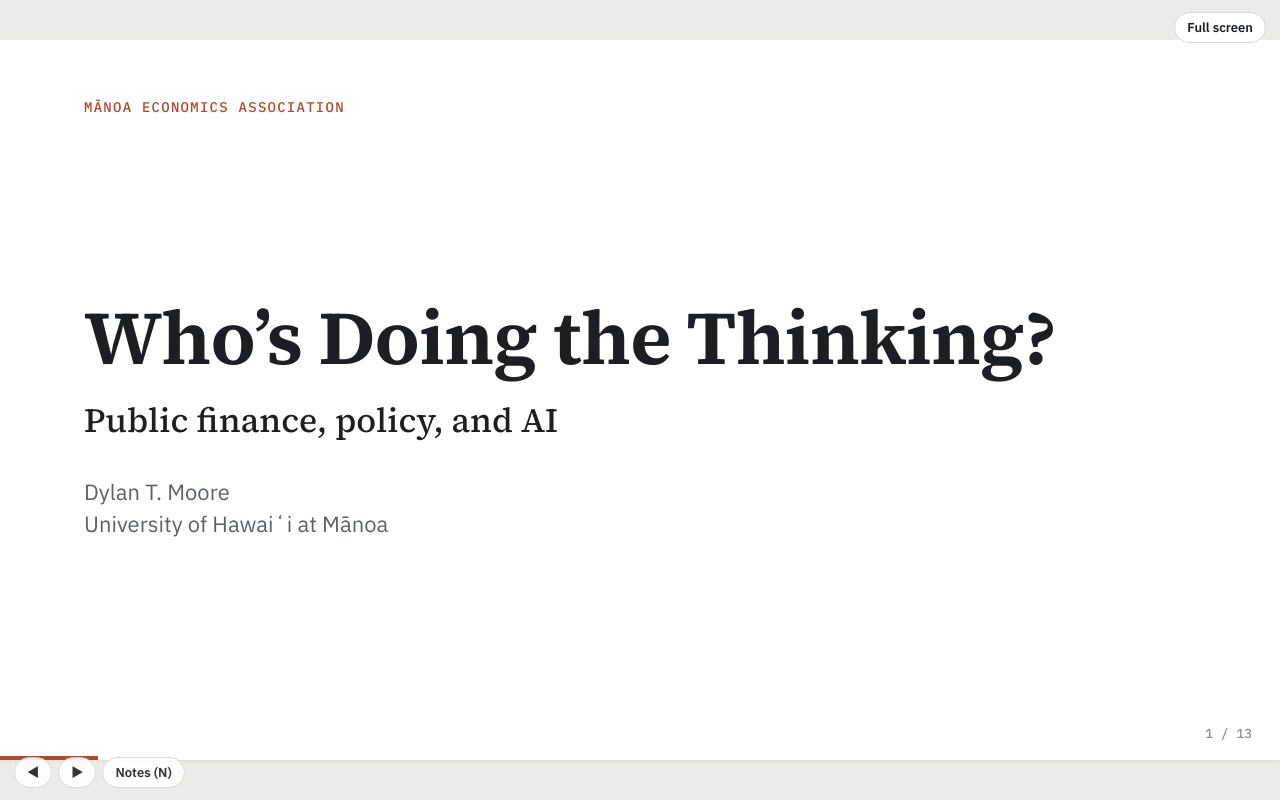
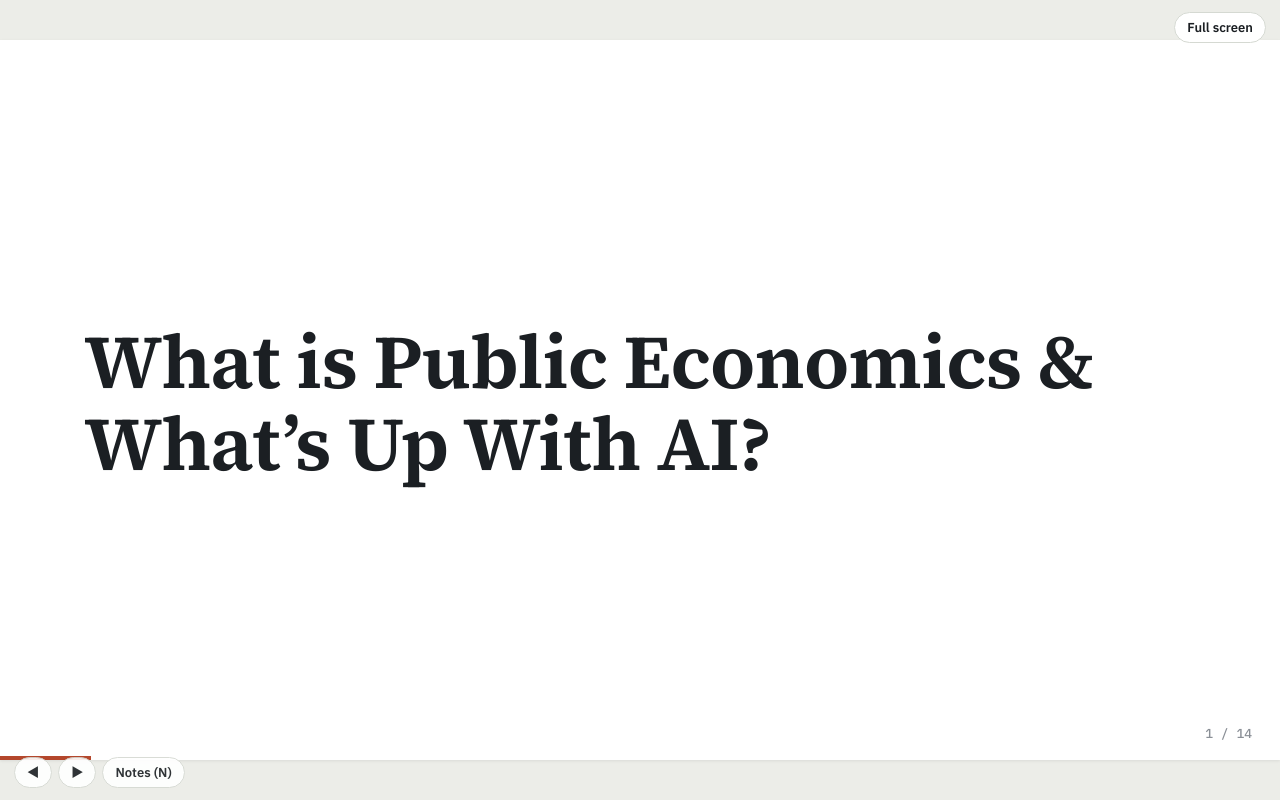
Before and after one commit to dylantmoore/website, a plain HTML site: page mea/index.html in a window 1280 px wide. Drawn offline with nearby package versions, Linux system fonts and the light colour scheme.

Commit message:
MEA slides: new title, add minimum wage transition slide
Co-Authored-By: Claude Opus 5.5 <noreply@anthropic.com>

```diff
--- a/mea/index.html
+++ b/mea/index.html
@@ -116,11 +116,8 @@ mark{background:#FBE7A6;color:inherit;padding:0 3px;border-radius:3px;transition
 
 <!-- TITLE -->
 <section class="slide on title-slide">
-  <div class="eyebrow">Mānoa Economics Association</div>
   <div class="center">
-    <h1>Who’s Doing the Thinking?</h1>
-    <p class="mid title-sub">Public finance, policy, and AI</p>
-    <p class="sm title-credit">Dylan T. Moore<br>University of Hawaiʻi at Mānoa</p>
+    <h1>What is Public Economics &amp; What’s Up With AI?</h1>
   </div>
 </section>
 <!-- WHY PUBLIC FINANCE -->
@@ -134,6 +131,12 @@ mark{background:#FBE7A6;color:inherit;padding:0 3px;border-radius:3px;transition
       <div class="col card"><h3>Map values to policy</h3><p>Make the goals and trade-offs explicit. Given those goals, which feasible policies would we choose?</p></div>
       <div class="col card"><h3>Work out what we need to know</h3><p>Which facts about who gains, who pays, and how people respond could change that choice?</p></div>
     </div>
+  </div>
+</section>
+<!-- TRANSITION -->
+<section class="slide title-slide" data-notes="Transition into the worked example.">
+  <div class="center">
+    <h1>An example: the minimum wage</h1>
   </div>
 </section>
 <!--MONO-START-->
```
